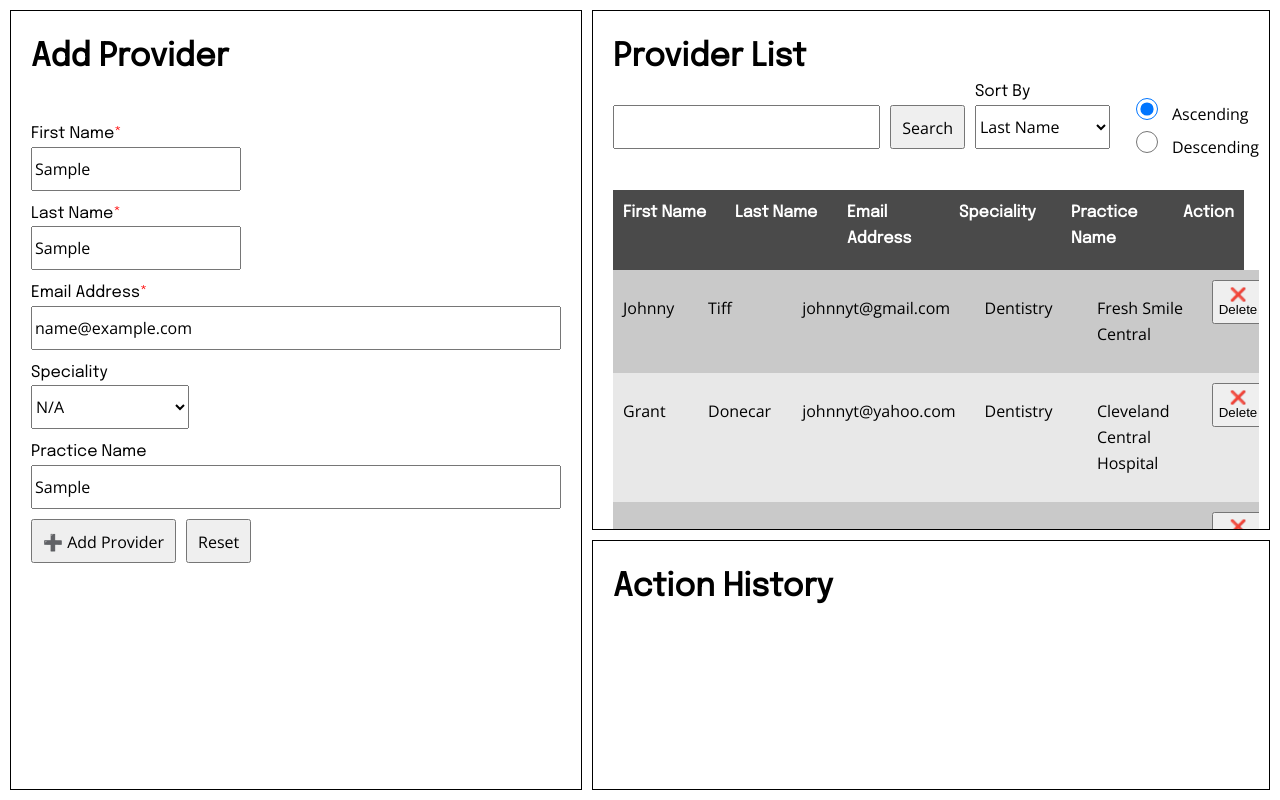
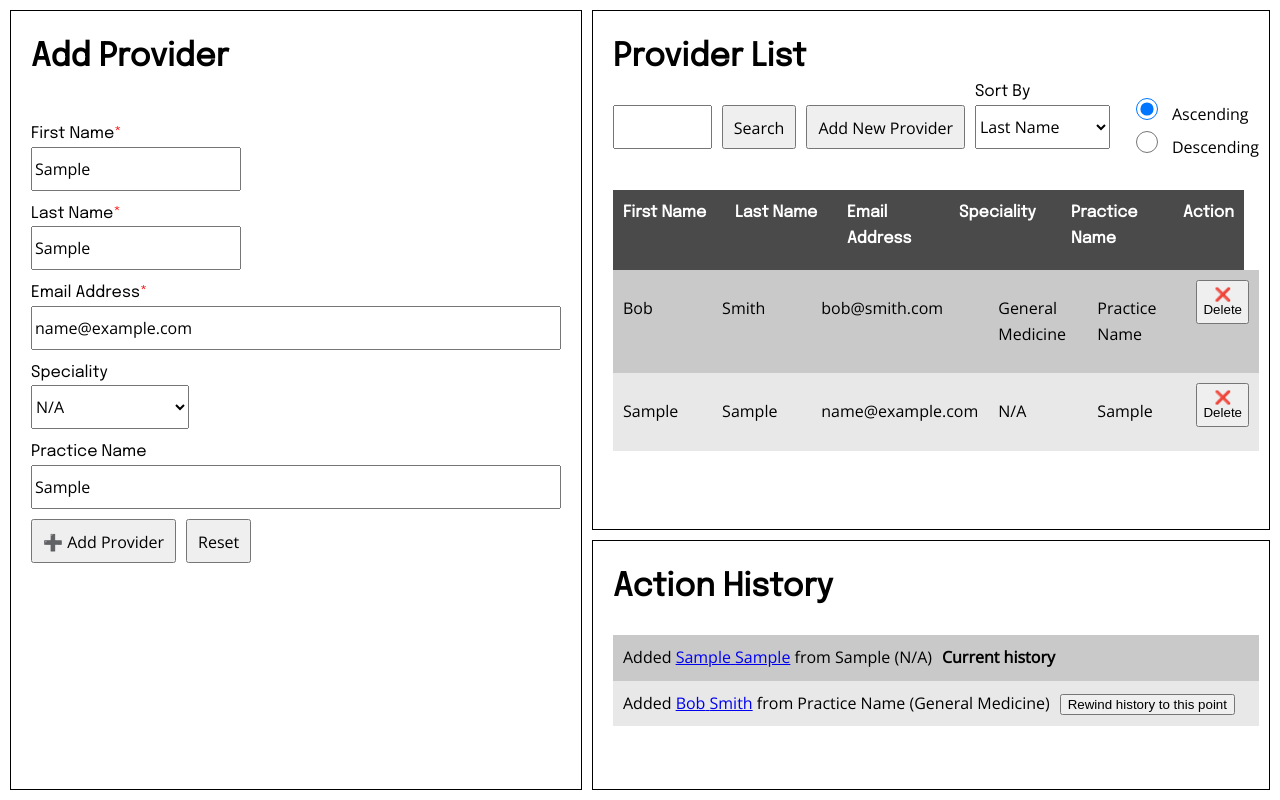
Before and after one commit to Pandahead33/provider-directory, a React (Create React App) app: page / in a window 1280 px wide. Both pictures are taken after typing "Sample", "Sample", "name@example.com", "Sample" into the empty fields and a click on the input "➕ Add Provider". Built offline with nearby package versions, Linux system fonts and the light colour scheme.

Commit message:
Lift state up to ProviderDirectoryApp, refactor Rename CSS selectors to proper BEM formatting, make naming clearer

```diff
--- a/src/AddContactForm.tsx
+++ b/src/AddContactForm.tsx
@@ -1,4 +1,9 @@
 import React, { ReactElement } from "react";
+import { Contact } from "./Contact";
+
+interface FormProps {
+  addNewProvider: (record: Contact) => void;
+}
 
 interface FormState {
   firstName: string;
@@ -22,8 +27,8 @@ enum Fields {
   PRACTICE_NAME = "practiceName",
 }
 
-class AddContactForm extends React.Component<unknown, FormState> {
-  constructor(props: unknown) {
+class AddContactForm extends React.Component<FormProps, FormState> {
+  constructor(props: FormProps) {
     super(props);
     this.state = {
       firstName: "",
@@ -132,16 +137,13 @@ class AddContactForm extends React.Component<unknown, FormState> {
     validateFormSubmission();
 
     if (!target.checkValidity() || errorMessages.size > 0) {
-      console.log("fail");
       this.setState({
         errorMessages: errorMessages,
       });
       return;
     }
 
-    alert(
-      `Hello, ${this.state.firstName} ${this.state.lastName}! Expect an email at ${this.state.emailAddress}`
-    );
+    this.props.addNewProvider(this.state);
   }
 
   resetForm(): void {
@@ -165,7 +167,8 @@ class AddContactForm extends React.Component<unknown, FormState> {
     }
 
     return (
-      <div>
+      <div className="form">
+        <h1>Add Provider</h1>
         <div className="error-messages">
           <ul>{displayedErrorMessages}</ul>
         </div>
@@ -237,7 +240,7 @@ class AddContactForm extends React.Component<unknown, FormState> {
               size={55}
             />
           </label>
-          <div className="buttonContainer">
+          <div className="button-container">
             <input type="submit" value="➕ Add Provider" />
             <input type="button" value="Reset" onClick={this.resetForm} />
           </div>
--- /dev/null
+++ b/src/Contact.tsx
@@ -0,0 +1,12 @@
+export interface Contact {
+  firstName: string;
+  lastName: string;
+  emailAddress: string;
+  speciality: string;
+  practiceName: string;
+  /* eslint-disable */
+  // to access fields by using [fieldName], this needs to accept
+  // any type, which eslint will always warn about
+  [key: string]: any;
+  /* eslint-enable */
+}
--- /dev/null
+++ b/src/ProviderDirectoryApp.tsx
@@ -0,0 +1,212 @@
+import React, { ReactElement } from "react";
+import AddContactForm from "./AddContactForm";
+import ProviderList from "./ProviderList";
+import { Contact } from "./Contact";
+
+interface History {
+  index: number;
+  action: Action;
+  contacts: Array<Contact>;
+  deletedRecord: Contact | null | undefined;
+}
+
+enum Action {
+  add = "add",
+  delete = "delete",
+}
+
+interface ProviderDirectoryAppState {
+  history: Array<History>;
+  stepNumber: number;
+}
+
+class ProviderDirectoryApp extends React.Component<
+  unknown,
+  ProviderDirectoryAppState
+> {
+  constructor(props: unknown) {
+    super(props);
+    this.state = {
+      history: [
+        {
+          index: 0,
+          action: Action.add,
+          deletedRecord: undefined,
+          contacts: [
+            {
+              firstName: "Bob",
+              lastName: "Smith",
+              emailAddress: "bob@smith.com",
+              speciality: "General Medicine",
+              practiceName: "Practice Name",
+            },
+          ],
+        },
+      ],
+      stepNumber: 0,
+    };
+
+    this.addRow = this.addRow.bind(this);
+    this.deleteRow = this.deleteRow.bind(this);
+  }
+
+  componentDidMount(): void {
+    const savedHistory = localStorage.getItem("history");
+    const savedStepNumber = localStorage.getItem("stepNumber");
+    if (savedHistory && savedStepNumber) {
+      this.setState({
+        history: JSON.parse(savedHistory),
+        stepNumber: Number(savedStepNumber),
+      });
+    }
+  }
+
+  addRow(record: Contact): void {
+    const history = this.state.history.slice(0, this.state.stepNumber + 1);
+    const contacts = history[history.length - 1].contacts.slice();
+    const nextStep = this.state.stepNumber + 1;
+
+    contacts.push({
+      firstName: record.firstName,
+      lastName: record.lastName,
+      emailAddress: record.emailAddress,
+      speciality: record.speciality || "",
+      practiceName: record.practiceName || "",
+    });
+
+    history.push({
+      index: nextStep,
+      action: Action.add,
+      contacts: contacts,
+      deletedRecord: undefined,
+    });
+
+    this.setState(
+      {
+        history: history,
+        stepNumber: nextStep,
+      },
+      this.updateLocalStorage
+    );
+  }
+
+  deleteRow(record: Contact): void {
+    const history = this.state.history.slice(0, this.state.stepNumber + 1);
+    const contacts = history[history.length - 1].contacts.slice();
+    const nextStep = this.state.stepNumber + 1;
+
+    if (contacts.includes(record)) {
+      contacts.splice(contacts.indexOf(record), 1);
+
+      this.setState(
+        {
+          history: history.concat({
+            index: nextStep,
+            action: Action.delete,
+            contacts: contacts,
+            deletedRecord: record,
+          }),
+          stepNumber: nextStep,
+        },
+        this.updateLocalStorage
+      );
+    }
+  }
+
+  updateLocalStorage(): void {
+    localStorage.setItem("history", JSON.stringify(this.state.history));
+    localStorage.setItem("stepNumber", this.state.stepNumber.toString());
+  }
+
+  jumpTo(step: number): void {
+    this.setState({
+      stepNumber: step,
+    });
+  }
+
+  resetHistory(): void {
+    this.setState({
+      history: [],
+      stepNumber: 0
+    }, this.updateLocalStorage)
+  }
+
+  generateActionHistoryList(
+    history: Array<History>
+  ): Array<JSX.Element | undefined> {
+    const historyList = history.map((historyOperation) => {
+      const actionMessage =
+        historyOperation.action === Action.add ? "Added" : "Deleted";
+      const contact =
+        historyOperation.contacts[historyOperation.index] ||
+        historyOperation.deletedRecord;
+
+      if (!contact) {
+        return;
+      }
+
+      const speciality = contact.speciality ? `(${contact.speciality})` : "";
+      const practiceName = contact.practiceName
+        ? `from ${contact.practiceName} `
+        : "";
+      const emailAddress = `mailto:${contact.emailAddress}`;
+      const isCurrentHistory = historyOperation.index === this.state.stepNumber;
+      const isPastHistory = historyOperation.index < this.state.stepNumber;
+      let revertHistoryButton = (
+        <span className="undo-button">
+          <b>Current history</b>
+        </span>
+      );
+
+      if (!isCurrentHistory) {
+        revertHistoryButton = (
+          <button
+            className="undo-button"
+            onClick={() => this.jumpTo(historyOperation.index)}
+          >
+            {isPastHistory
+              ? "Rewind history to this point"
+              : "Fast forward history to this point"}
+          </button>
+        );
+      }
+
+      return (
+        <li key={historyOperation.index}>
+          <span>
+            {actionMessage}{" "}
+            <a href={emailAddress}>
+              {contact.firstName} {contact.lastName}
+            </a>{" "}
+            {practiceName} {speciality}
+          </span>
+          {revertHistoryButton}
+        </li>
+      );
+    });
+
+    return historyList.reverse();
+  }
+
+  render(): ReactElement {
+    const history: Array<History> = this.state.history.slice();
+    const current = history[this.state.stepNumber];
+    const historyList = this.generateActionHistoryList(history);
+
+    return (
+      <main>
+        <ProviderList
+          contacts={current.contacts}
+          deleteProvider={this.deleteRow}
+        />
+        <div className="action-history">
+          <h1>Action History</h1>
+          <ol>{historyList}</ol>
+        </div>
+        <AddContactForm addNewProvider={this.addRow} />
+      </main>
+    );
+  }
+}
+
+export default ProviderDirectoryApp;
--- a/src/ProviderTable.tsx
+++ b/src/ProviderList.tsx
@@ -1,25 +1,17 @@
 import React, { ReactElement } from "react";
-
-interface Contact {
-  firstName: string;
-  lastName: string;
-  emailAddress: string;
-  speciality: string;
-  practiceName: string;
-  /* eslint-disable */
-  // to access fields by using [fieldName], this needs to accept
-  // any type, which eslint will always warn about
-  [key: string]: any;
-  /* eslint-enable */
-}
+import { Contact } from "./Contact";
 
 enum SortDirection {
   ascending = "ascending",
   descending = "descending",
 }
 
-interface ProviderTableState {
+interface ProviderListProps {
   contacts: Array<Contact>;
+  deleteProvider: (record: Contact) => void;
+}
+
+interface ProviderListState {
   sortBy: string;
   sortDirection: SortDirection;
   /* eslint-disable */
@@ -29,98 +21,19 @@ interface ProviderTableState {
   /* eslint-enable */
 }
 
-class ProviderTable extends React.Component<unknown, ProviderTableState> {
-  constructor(props: unknown) {
+class ProviderList extends React.Component<
+  ProviderListProps,
+  ProviderListState
+> {
+  constructor(props: ProviderListProps) {
     super(props);
     this.state = {
-      contacts: [],
       sortBy: "lastName",
       sortDirection: SortDirection.ascending,
     };
 
     this.changeSortByFieldDropdown = this.changeSortByFieldDropdown.bind(this);
     this.setSortDirection = this.setSortDirection.bind(this);
-  }
-
-  componentDidMount(): void {
-    /*fetch("https://my-json-server.typicode.com/pandahead33/provider-fake-db", {
-      method: "GET",
-      headers: {
-        "Content-Type": "application/json",
-        Origin: "*",
-      },
-    })
-      .then((response) => response.json())
-      .then((result) => {
-        console.log(result);
-        this.setState({
-          contacts: result,
-        });
-      });*/
-    this.setState({
-      contacts: [
-        {
-          firstName: "Johnny",
-          lastName: "Tiff",
-          emailAddress: "johnnyt@gmail.com",
-          speciality: "Dentistry",
-          practiceName: "Fresh Smile Central",
-        },
-        {
-          firstName: "Grant",
-          lastName: "Donecar",
-          emailAddress: "johnnyt@yahoo.com",
-          speciality: "Dentistry",
-          practiceName: "Cleveland Central Hospital",
-        },
-        {
-          firstName: "Lady",
-          lastName: "Crenshaw",
-          emailAddress: "crent@trebuchet.com",
-          speciality: "Other",
-          practiceName: "Trebuchet Chiropractor",
-        },
-        {
-          firstName: "Reginald",
-          lastName: "Cakit",
-          emailAddress: "kitty@cakit.com",
-          speciality: "N/A",
-          practiceName: "Ohio Department of Health",
-        },
-        {
-          firstName: "Gabby",
-          lastName: "Reado",
-          emailAddress: "gabby@redo.com",
-          speciality: "General Practice",
-          practiceName: "Treble Clef Practice",
-        },
-        {
-          firstName: "Kendrick",
-          lastName: "Lamar",
-          emailAddress: "treble@clef.com",
-          speciality: "Somnologist",
-          practiceName: "Sleepy Time Tea Shop",
-        },
-        {
-          firstName: "Donald",
-          lastName: "Knuth",
-          emailAddress: "donald@coder.net",
-          speciality: "Podiatry",
-          practiceName: "Coding Medical Robots",
-        },
-      ],
-    });
-  }
-
-  deleteRow(event: React.MouseEvent<HTMLButtonElement>, record: Contact): void {
-    const contacts = this.state.contacts;
-
-    if (contacts.includes(record)) {
-      contacts.splice(contacts.indexOf(record), 1);
-      this.setState({
-        contacts: contacts,
-      });
-    }
   }
 
   setSortDirection(event: React.SyntheticEvent): void {
@@ -151,7 +64,7 @@ class ProviderTable extends React.Component<unknown, ProviderTableState> {
 
   sortByField(): void {
     const fieldName = this.state.sortBy;
-    const providerContacts = this.state.contacts;
+    const providerContacts = this.props.contacts;
     const ascendingOrder = this.state.sortDirection === SortDirection.ascending;
 
     providerContacts.sort((a, b) => {
@@ -171,8 +84,7 @@ class ProviderTable extends React.Component<unknown, ProviderTableState> {
 
   render(): ReactElement {
     const cells: Array<ReactElement> = [];
-
-    const data = this.state.contacts;
+    const data = this.props.contacts;
 
     data.forEach((record) => {
       const recordValues = Object.values(record);
@@ -188,8 +100,8 @@ class ProviderTable extends React.Component<unknown, ProviderTableState> {
       cells.push(
         <div key={JSON.stringify(record) + " delete"} className="cell">
           <button
-            className="deleteButton"
-            onClick={(event) => this.deleteRow(event, record)}
+            className="delete-button"
+            onClick={() => this.props.deleteProvider(record)}
           >
             ❌ Delete
           </button>
@@ -202,7 +114,7 @@ class ProviderTable extends React.Component<unknown, ProviderTableState> {
     if (data.length > 0) {
       providerDataTable = (
         <div style={{ height: "0" }}>
-          <div className="providerTable">
+          <div className="provider-table-heading">
             <div className="table-header">First Name</div>
             <div className="table-header">Last Name</div>
             <div className="table-header">Email Address</div>
@@ -210,18 +122,19 @@ class ProviderTable extends React.Component<unknown, ProviderTableState> {
             <div className="table-header">Practice Name</div>
             <div className="table-header">Action</div>
           </div>
-          <div className="searchResultsContainer">{cells}</div>
+          <div className="search-results-container">{cells}</div>
         </div>
       );
     }
 
     return (
-      <div>
-        <div className="searchContainer">
+      <div className="provider-list">
+        <div className="search-container">
           <h1>Provider List</h1>
-          <div className="searchBarContainer">
+          <div className="search-bar-container">
             <input className="search" type="search" />
             <input type="button" value="Search" />
+            <input type="button" value="Add New Provider" />
             <label htmlFor="sortBy">
               <div className="sortByLabel">Sort By</div>
               <select
@@ -237,7 +150,7 @@ class ProviderTable extends React.Component<unknown, ProviderTableState> {
                 <option value="practiceName">Practice Name</option>
               </select>
             </label>
-            <div className="sortDirection">
+            <div className="sort-direction">
               <div>
                 <input
                   type="radio"
@@ -271,4 +184,4 @@ class ProviderTable extends React.Component<unknown, ProviderTableState> {
   }
 }
 
-export default ProviderTable;
+export default ProviderList;
--- a/src/index.css
+++ b/src/index.css
@@ -31,7 +31,7 @@ main {
   min-height: 100vh;
   grid-template-areas:
     "form search search"
-    "form results results";
+    "form actionHistory actionHistory";
   grid-template-columns: 1fr 3fr;
   grid-template-rows: 1fr 250px;
   column-gap: 10px;
@@ -49,14 +49,14 @@ main > div {
   padding: 0px 10px 10px 20px;
 }
 
-main > .params {
+main > .provider-list {
   grid-area: search;
   overflow: hidden;
   min-height: 500px;
 }
 
-main > .results {
-  grid-area: results;
+main > .action-history {
+  grid-area: actionHistory;
 }
 
 main > .form {
@@ -98,7 +98,7 @@ input:active {
   width: auto;
 }
 
-ul {
+.error-messages ul {
   text-align: left;
   padding: 0;
   width: auto;
@@ -107,9 +107,38 @@ ul {
   row-gap: 10px;
 }
 
-li {
+.error-messages ul li {
   background-color: hsl(11, 100%, 96%);
   padding: 10px;
+}
+
+.action-history {
+  overflow: hidden;
+}
+
+.action-history ol {
+  max-height: 137px;
+  overflow-y: scroll;
+  list-style-type: none;
+  background-color: grey;
+  text-align: left;
+  padding: 0;
+  width: auto;
+  display: flex;
+  flex-direction: column;
+}
+
+.action-history ol li {
+  background-color: hsl(0, 0%, 79%);
+  padding: 10px;
+}
+
+.action-history ol li:nth-child(2n) {
+  background-color: hsl(0, 0%, 91%);
+}
+
+.action-history ol li .undo-button {
+  text-align: right;
 }
 
 label > div {
@@ -126,11 +155,11 @@ input[type="radio"] {
   height: 22px;
 }
 
-.sortDirection {
+.sort-direction {
   margin-top: -10px;
 }
 
-.buttonContainer {
+.button-container {
   display: flex;
   column-gap: 10px;
 }
@@ -152,39 +181,39 @@ input[type="submit"]:hover {
   color: red;
 }
 
-.providerTable {
+.provider-table-heading {
   margin-top: 30px;
   display: grid;
   grid-template-columns: repeat(5, 1fr) 0.5fr;
   margin-right: 15px;
 }
 
-.searchResultsContainer {
+.search-results-container {
   display: grid;
   grid-template-columns: repeat(5, 1fr) 0.5fr;
   overflow-y: scroll;
   max-height: 44.5vh;
 }
 
-.searchResultsContainer > .cell {
+.search-results-container > .cell {
   background-color: hsl(0, 0%, 79%);
   padding: 10px;
 }
 
-.deleteButton {
+.delete-button {
   padding: 5px;
 }
 
-.searchContainer {
+.search-container {
   max-height: 500px;
 }
 
-.searchBarContainer {
+.search-bar-container {
   display: flex;
   column-gap: 10px;
 }
 
-.searchHeader {
+.search-header {
   padding: 0;
   margin-bottom: 0;
 }
@@ -192,6 +221,10 @@ input[type="submit"]:hover {
 .search {
   margin-bottom: 10px;
   flex: 3;
+}
+
+.undo-button {
+  margin-left: 10px;
 }
 
 .cell {
@@ -229,14 +262,23 @@ input[type="submit"]:hover {
     height: auto;
     grid-template-areas:
       "form"
-      "search";
+      "search"
+      "actionHistory";
     grid-template-columns: 1fr;
-    grid-template-rows: 1fr;
+    grid-template-rows: 0 2fr 1fr;
     column-gap: 10px;
     row-gap: 10px;
   }
 
-  .providerTable {
+  main > .form {
+    display: none;
+  }
+
+  .search-results-container > .cell {
+    padding: 0 10px;
+  }
+
+  .provider-table-heading {
     display: grid;
     grid-template-columns: repeat(5, 1fr) 0.5fr;
     background-color: black;
@@ -275,14 +317,14 @@ input[type="submit"]:hover {
     grid-template-areas:
       "form"
       "search"
-      "search";
+      "actionHistory";
     grid-template-columns: 1fr;
     grid-template-rows: 1fr 1fr 1fr;
     column-gap: 10px;
     row-gap: 10px;
   }
 
-  main > .results {
+  main > .action-history {
     display: none;
   }
 
@@ -298,10 +340,6 @@ input[type="submit"]:hover {
 
   input {
     max-width: 100%;
-  }
-
-  .searchHeader {
-    margin-bottom: 40px;
   }
 
   .table-header {
@@ -334,13 +372,13 @@ input[type="submit"]:hover {
     content: "Last Name";
   }
 
-  .searchResultsContainer {
+  .search-results-container {
     display: grid;
     grid-template-columns: 1fr;
     overflow: visible;
   }
 
-  main > .params {
+  main > .provider-list {
     grid-area: search;
     overflow: visible;
   }
--- a/src/index.tsx
+++ b/src/index.tsx
@@ -1,23 +1,8 @@
 import React from "react";
 import ReactDOM from "react-dom";
-import AddContactForm from "./AddContactForm";
-import ProviderTable from "./ProviderTable";
+import ProviderDirectoryApp from "./ProviderDirectoryApp";
 import "./index.css";
 
 // ========================================
 
-ReactDOM.render(
-  <main>
-    <div className="params">
-      <ProviderTable />
-    </div>
-    <div className="results">
-      <h1>Action History</h1>
-    </div>
-    <div className="form">
-      <h1>Add Provider</h1>
-      <AddContactForm />
-    </div>
-  </main>,
-  document.getElementById("root")
-);
+ReactDOM.render(<ProviderDirectoryApp />, document.getElementById("root"));
```
